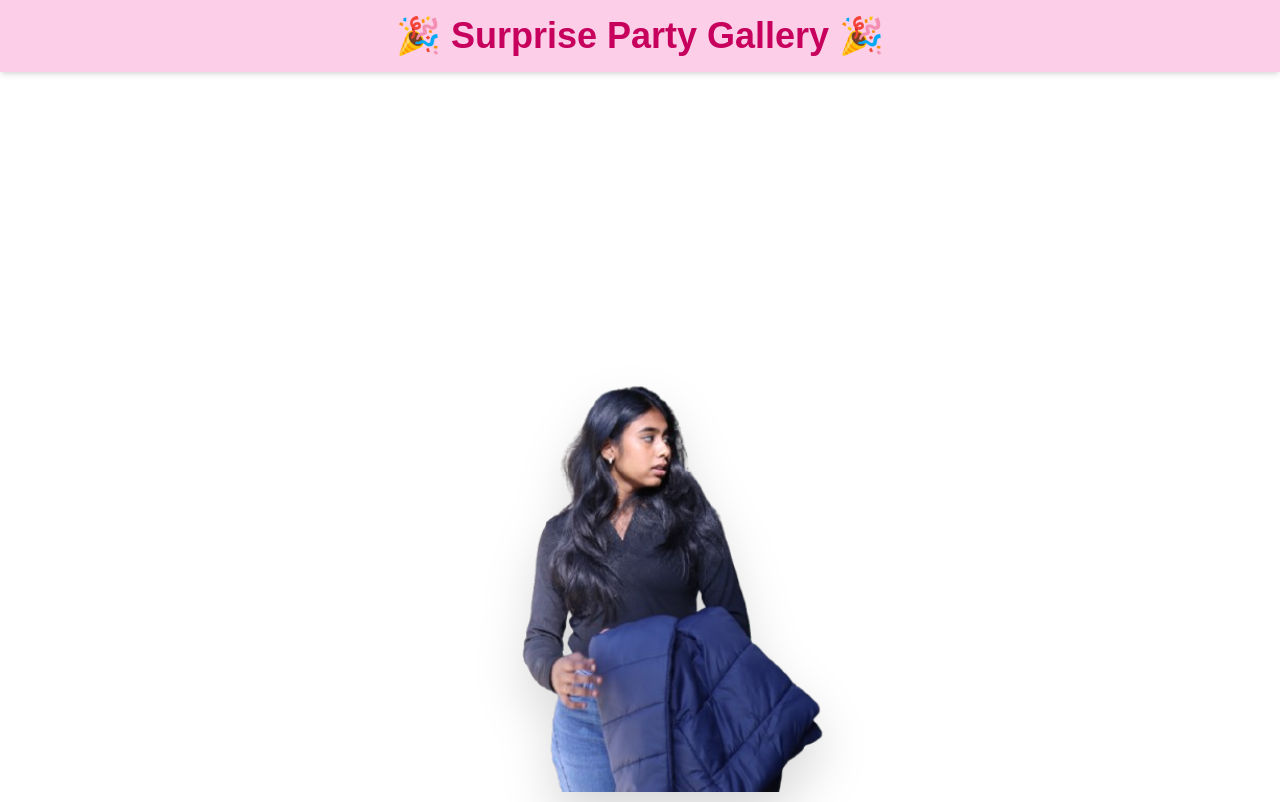
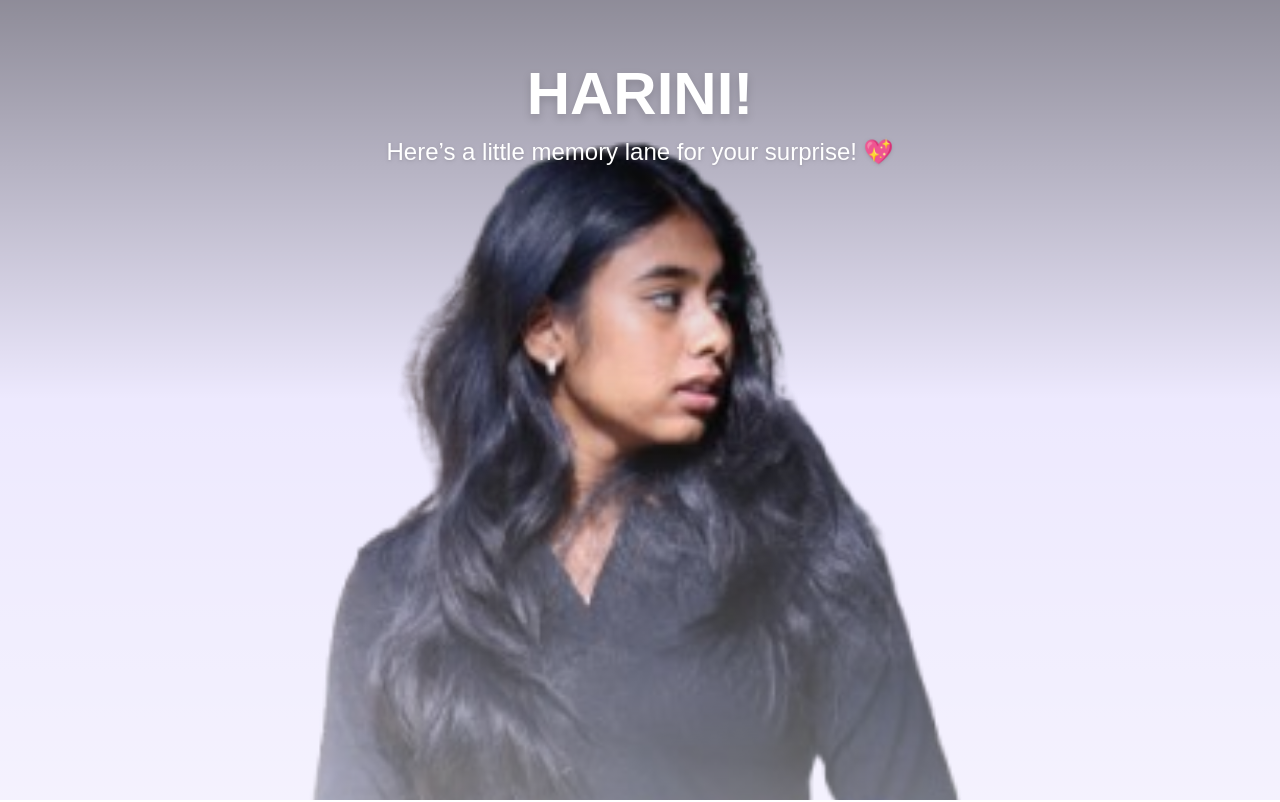
Before and after one commit to AloysJehwin/Three_Idiots, a Next.js app: page / in a window 1280 px wide. Shown: the top 802 px of the page. Built offline with nearby package versions, Linux system fonts and the light colour scheme.

Commit message:
Next: Index update

```diff
--- a/package.json
+++ b/package.json
@@ -9,6 +9,7 @@
     "lint": "next lint"
   },
   "dependencies": {
+    "framer-motion": "^12.7.4",
     "next": "15.3.0",
     "react": "^19.0.0",
     "react-dom": "^19.0.0",
--- a/pages/index.tsx
+++ b/pages/index.tsx
@@ -1,5 +1,6 @@
 import { useEffect, useState } from 'react';
 import Lightbox from '../components/Lightbox';
+import { motion } from 'framer-motion';
 
 export default function Home() {
   const [images, setImages] = useState<string[]>([]);
@@ -15,26 +16,40 @@ export default function Home() {
   }, []);
 
   return (
-    <div className="bg-pink-100 text-gray-800">
-      {/* 🎀 Page Title */}
-      <header className="w-full py-4 bg-pink-200 text-center shadow-md sticky top-0 z-50">
-        <h1 className="text-2xl sm:text-4xl font-bold text-pink-700">
-          🎉 Surprise Party Gallery 🎉
-        </h1>
-      </header>
-
-      {/* 🌟 Full-Screen Featured Image */}
-      <section className="relative w-full h-[100vh] bg-white flex items-center justify-center">
-        <img
+    <div className="bg-violet-100 text-gray-800">
+      {/* 🌟 Hero Section with Fullscreen Image */}
+      <section className="relative w-full h-screen overflow-hidden">
+        {/* Full Background Image */}
+        <motion.img
+          initial={{ scale: 1.05, opacity: 0 }}
+          animate={{ scale: 1, opacity: 1 }}
+          transition={{ duration: 1 }}
           src={featuredImagePath}
           alt="Featured"
-          className="object-contain h-[80%] max-w-full transition-transform hover:scale-105 cursor-pointer drop-shadow-2xl"
-          onClick={() => setSelectedImg(featuredImagePath)}
+          className="absolute inset-0 w-full h-full object-cover z-0"
         />
+
+        {/* Overlay Gradient to boost text contrast */}
+        <div className="absolute inset-0 bg-gradient-to-b from-black/40 via-transparent to-white/40 z-10" />
+
+        {/* 🎀 Top Floating Greeting */}
+        <motion.div
+          initial={{ y: -30, opacity: 0 }}
+          animate={{ y: 0, opacity: 1 }}
+          transition={{ duration: 1.2 }}
+          className="absolute top-10 sm:top-16 w-full text-center z-20 px-4"
+        >
+          <h1 className="text-4xl sm:text-6xl font-extrabold text-white drop-shadow-lg">
+            HARINI!
+          </h1>
+          <p className="mt-3 text-lg sm:text-2xl text-white drop-shadow">
+            Here’s a little memory lane for your surprise! 💖
+          </p>
+        </motion.div>
       </section>
 
-      {/* 📸 Gallery */}
-      <section className="min-h-screen px-4 py-10 bg-gradient-to-b from-white to-pink-100">
+      {/* 📸 Gallery Section */}
+      <section className="min-h-screen px-4 py-10 bg-gradient-to-b from-white to-violet-100">
         <div className="mx-auto max-w-screen-lg">
           <p className="mb-8 text-center text-lg text-gray-700">
             Moments that made this day extra special 💖
```
Also changed, not shown: 1 other file (tests, documents, lock files or other folders).
